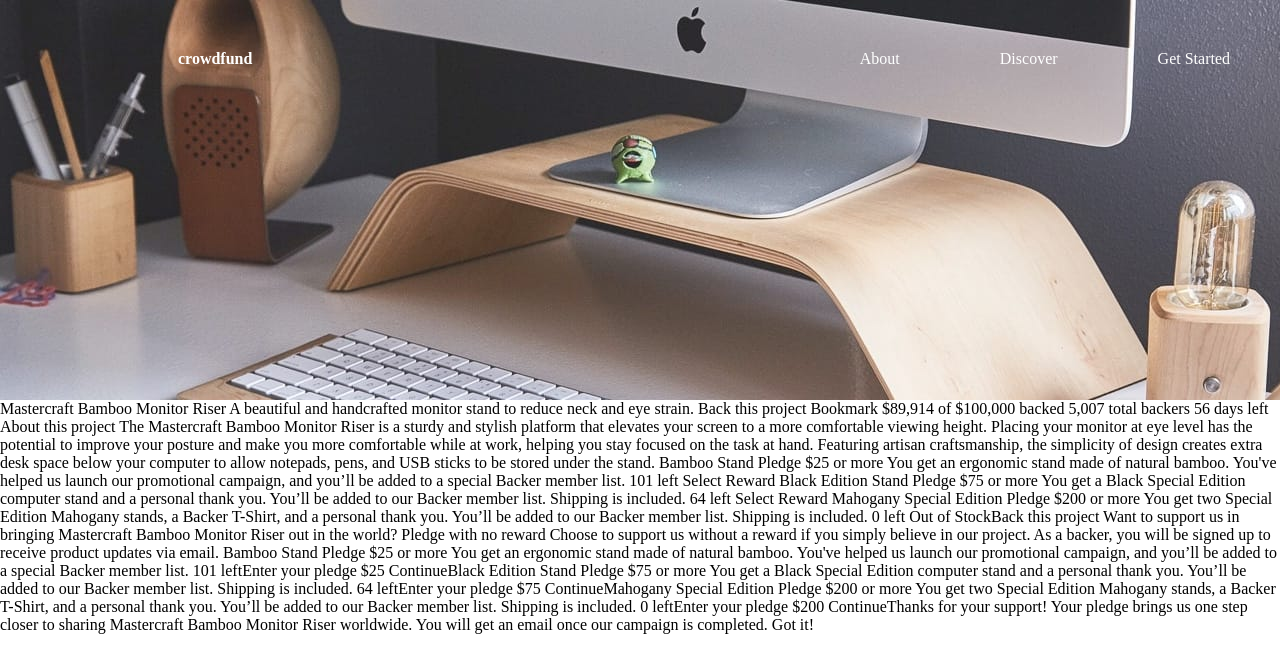
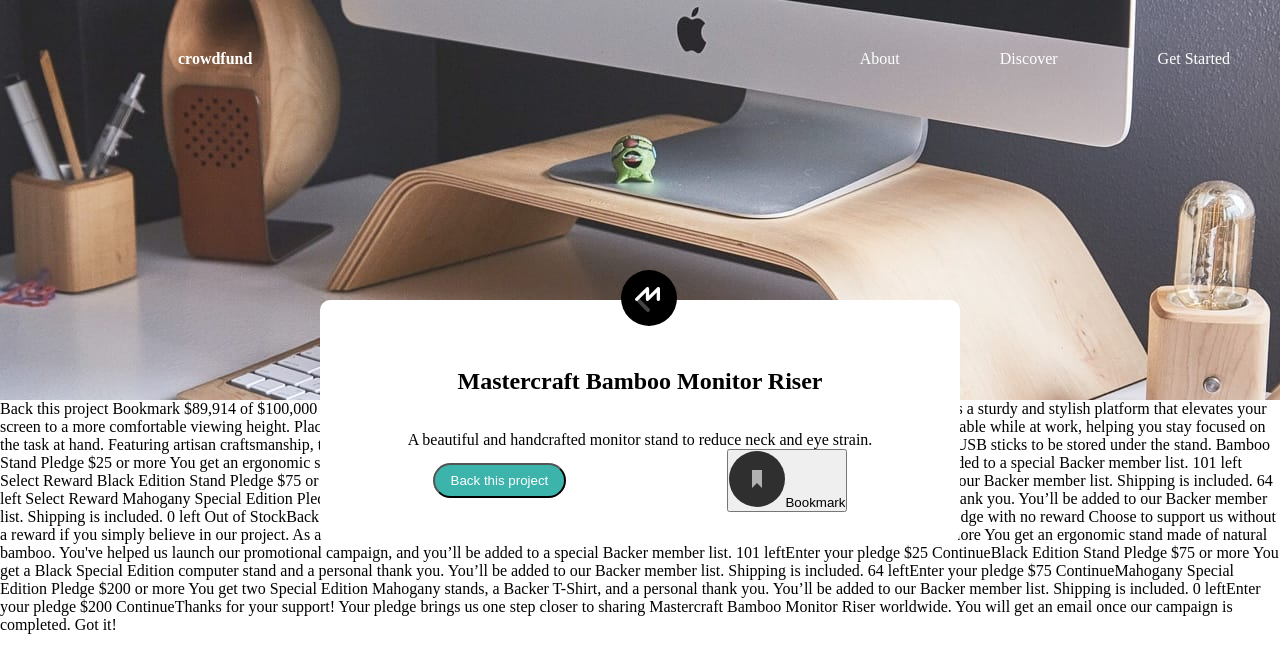
Before and after one commit to collerhatguy/crowd-funding-frontend-mentor-3, a React (Create React App) app: page / in a window 1280 px wide. Shown: the top 672 px of the page. Built offline with nearby package versions, Linux system fonts and the light colour scheme; the HTML template or start-up script is replaced by a standard one.

Commit message:
added buttons to title card and done with sizing and spacing

```diff
--- a/src/App.js
+++ b/src/App.js
@@ -1,4 +1,5 @@
 import NavBar from "./components/NavBar";
+import TitleCard from "./components/TitleCard";
 import "./styles/App.css";
 
 function App() {
@@ -15,8 +16,9 @@ function App() {
         </span>
         <NavBar />
       </header>
-      Mastercraft Bamboo Monitor Riser
-      A beautiful and handcrafted monitor stand to reduce neck and eye strain.
+      <main>
+        <TitleCard />
+      </main>
 
       Back this project
       Bookmark
--- /dev/null
+++ b/src/components/TitleCard.js
@@ -0,0 +1,20 @@
+import React from 'react'
+
+export default function TitleCard() {
+    return (
+        <div className="title-card">
+            <img className="master-picture" src="/images/logo-mastercraft.svg" />
+            <h2>Mastercraft Bamboo Monitor Riser</h2>
+            <p>
+                A beautiful and handcrafted monitor stand to reduce neck and eye strain.
+            </p>
+            <div className="btns-container">
+                <button>Back this project</button>
+                <button>
+                    <img className="bookmark-picture" src="/images/icon-bookmark.svg" />
+                    Bookmark
+                </button>
+            </div>
+        </div>
+    )
+}
--- a/src/styles/App.css
+++ b/src/styles/App.css
@@ -40,4 +40,54 @@ header nav a {
   margin: 0px 50px;
   cursor: pointer;
 }
+
+.App {
+  position: relative;
+}
+
+.title-card {
+  position: absolute;
+  top: 300px;
+  left: 25%;
+  background-color: white;
+  border-radius: 10px;
+  height: -webkit-fit-content;
+  height: -moz-fit-content;
+  height: fit-content;
+  padding: 2em;
+  width: 50%;
+  text-align: center;
+}
+
+.title-card .master-picture {
+  position: absolute;
+  top: -30px;
+  left: 47%;
+}
+
+.title-card h2 {
+  padding: 1.5em;
+}
+
+.title-card .btns-container {
+  width: 100%;
+  display: -webkit-box;
+  display: -ms-flexbox;
+  display: flex;
+  -ms-flex-pack: distribute;
+      justify-content: space-around;
+  -webkit-box-align: center;
+      -ms-flex-align: center;
+          align-items: center;
+}
+
+.title-card button:first-child {
+  width: -webkit-fit-content;
+  width: -moz-fit-content;
+  width: fit-content;
+  padding: .6em 1.2em;
+  border-radius: 1000px;
+  background-color: #3cb4ac;
+  color: white;
+}
 /*# sourceMappingURL=App.css.map */
--- a/src/styles/App.scss
+++ b/src/styles/App.scss
@@ -7,6 +7,7 @@
 // 2. mixins
 // 3. header
 // 4. main
+//      a. title-card
 // 5. footer
 
 // 0. default settings
@@ -62,4 +63,40 @@ header {
     }
 }
 // 4. main
+//      a. title-card
+.App {
+    position: relative;
+}
+.title-card {
+    position: absolute;
+    top: 300px;
+    left: 25%;
+    background-color: white;
+    border-radius: 10px;
+    height: fit-content;
+    padding: 2em;
+    width: 50%;
+    text-align: center;
+    .master-picture {
+        position: absolute;
+        top: -30px;
+        left: 47%;
+    }
+    h2 {
+        padding: 1.5em;
+    }
+    .btns-container {
+        width: 100%;
+        display: flex;
+        justify-content: space-around;
+        align-items: center;
+    }
+    button:first-child {
+        width: fit-content;
+        padding: .6em 1.2em;
+        border-radius: 1000px;
+        background-color: $primary-color-100;
+        color: white;
+    }
+}
 // 5. footer
```
Also changed, not shown: 1 other file (tests, documents, lock files or other folders).
